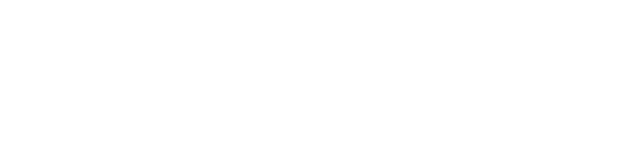
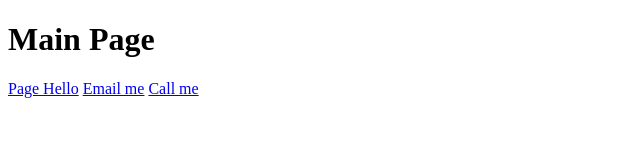
Before and after one commit to nargizaakunova/play-with-git, a website: page index.html in a window 1280 px wide. Shown: the whole page, without its empty margins (0-640 px from the left). Drawn offline with Linux system fonts and the light colour scheme.

Commit message:
feat: add elements to index.html and create hello page

```diff
--- a/index.html
+++ b/index.html
@@ -1,10 +1,13 @@
 <!DOCTYPE html>
 <html lang="en">
-<head>
-  <meta charset="UTF-8">
-  <title>Title</title>
-</head>
-<body>
-
-</body>
+  <head>
+    <meta charset="UTF-8" />
+    <title>Title</title>
+  </head>
+  <body>
+    <h1>Main Page</h1>
+    <a href="./hello/">Page Hello</a>
+    <a href="mailto:nargizaakun@gmail.com">Email me</a>
+    <a href="tel:+48883178954" title="This is my phone number">Call me</a>
+  </body>
 </html>
```
Also changed, not shown: hello/index.html (added, +10 -0 lines).
